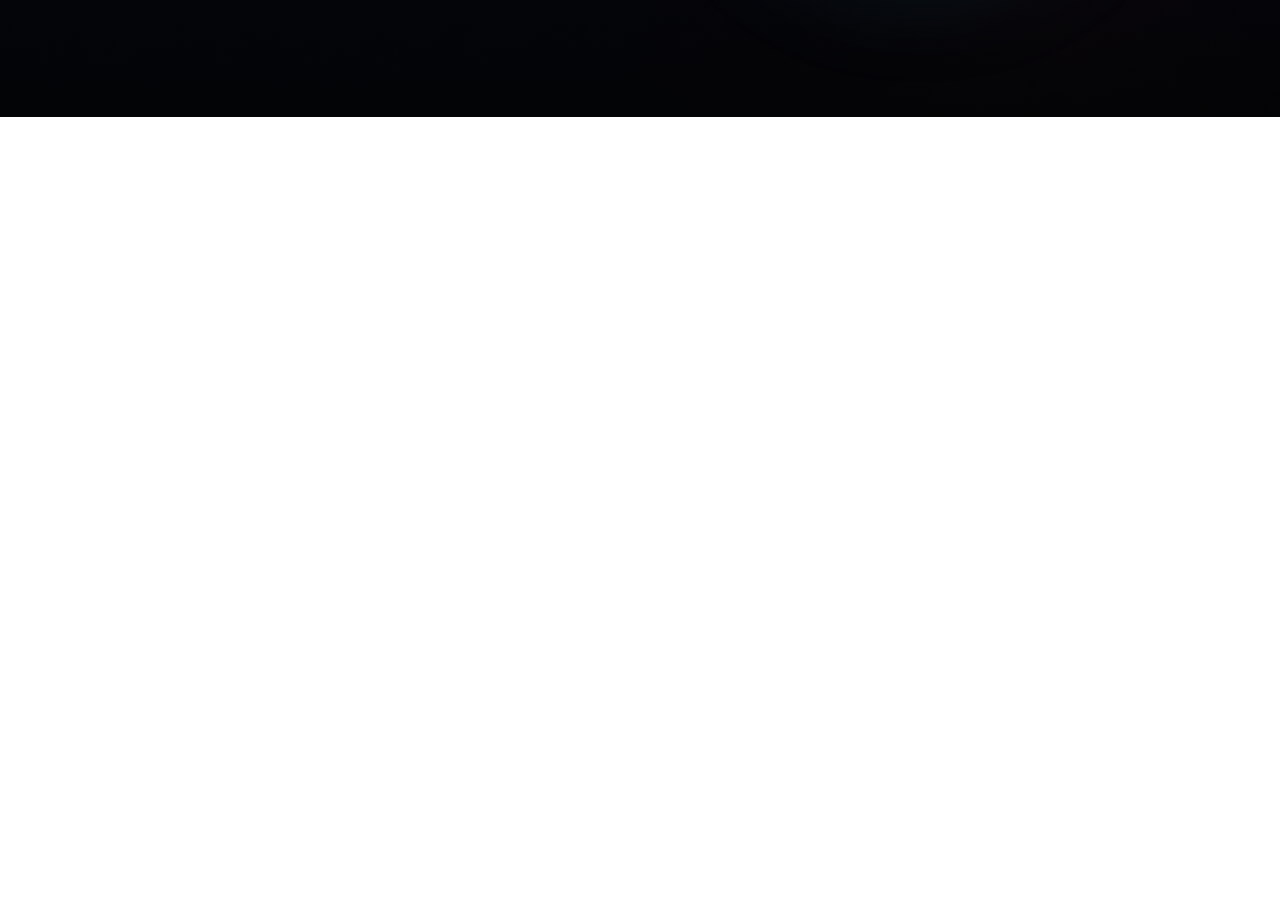
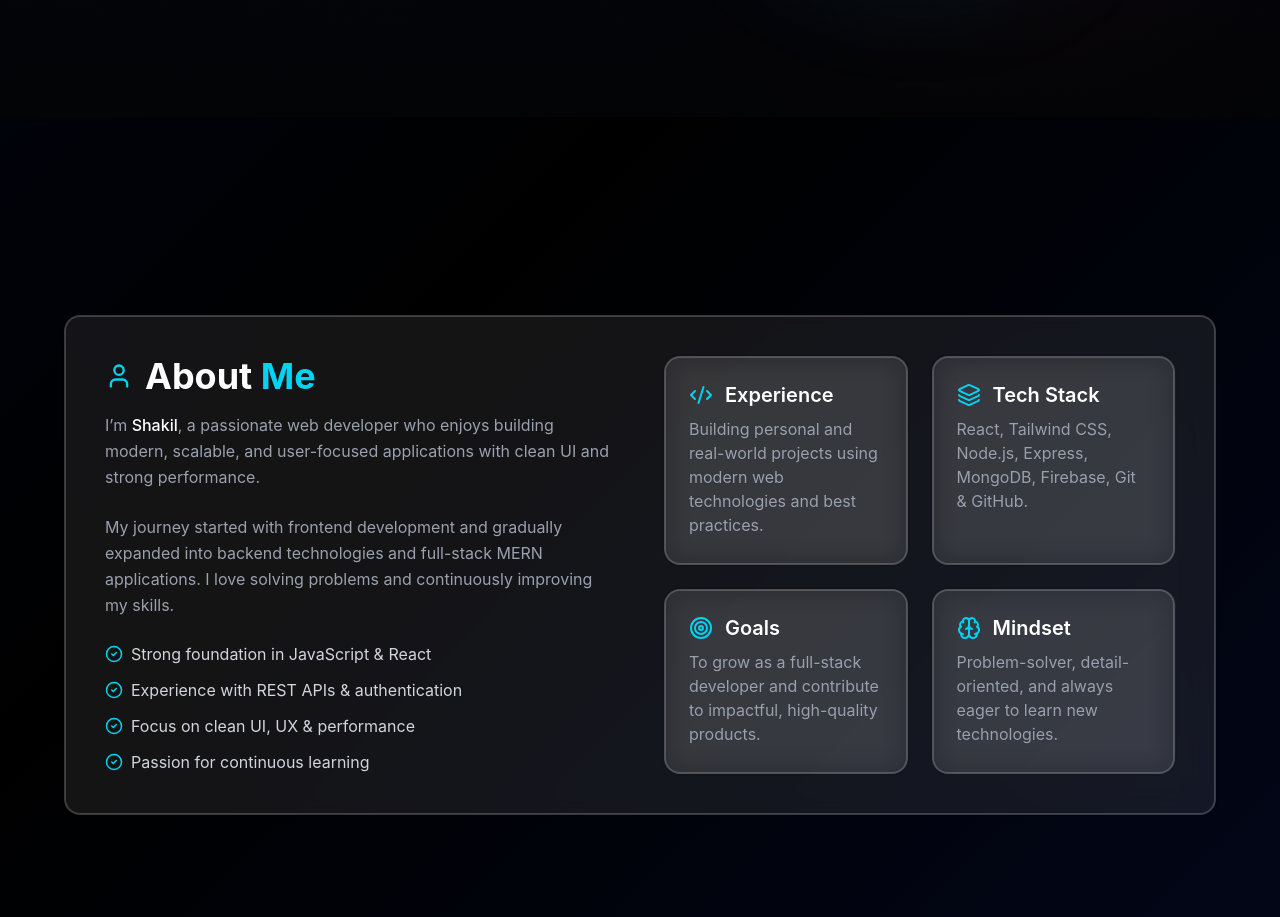
Before and after one commit to shakil218/my-personal-portfolio, a React (Vite) app: page / in a window 1280 px wide. Shown: the part 683-1600 px from the top of the page. Before the commit the page ends 800 px from the top, so only its background shows below. Built offline with nearby package versions, Linux system fonts and the light colour scheme.

Commit message:
About section design done.

```diff
--- a/package.json
+++ b/package.json
@@ -12,6 +12,7 @@
   "dependencies": {
     "@tailwindcss/vite": "^4.1.18",
     "framer-motion": "^12.24.7",
+    "lucide-react": "^0.562.0",
     "react": "^19.2.0",
     "react-dom": "^19.2.0",
     "react-router": "^7.11.0",
--- a/src/layout/MainLayout.jsx
+++ b/src/layout/MainLayout.jsx
@@ -1,6 +1,7 @@
 import React from 'react';
 import Navbar from '../components/Navbar';
 import Home from '../pages/Home';
+import About from '../pages/About';
 
 const MainLayout = () => {
   return (
@@ -8,6 +9,7 @@
       <Navbar></Navbar>
       <main>
         <Home></Home>
+        <About></About>
       </main>
     </>
   );
--- /dev/null
+++ b/src/pages/About.jsx
@@ -0,0 +1,120 @@
+import { motion } from "framer-motion";
+import { User, Code2, Layers, Target, Brain, CheckCircle2 } from "lucide-react";
+
+const About = () => {
+  return (
+    <section
+      id="about"
+      className="relative min-h-screen px-6 pt-28 sm:pt-32 md:pt-36 lg:pt-24 flex items-center justify-center"
+    >
+      <div className="glass max-w-6xl w-full p-10 grid grid-cols-1 md:grid-cols-2 gap-12">
+        {/* LEFT CONTENT */}
+        <motion.div
+          initial={{ opacity: 0, x: -40 }}
+          whileInView={{ opacity: 1, x: 0 }}
+          viewport={{ once: true }}
+          transition={{ duration: 0.6 }}
+        >
+          {/* Section Title */}
+          <div className="flex items-center gap-3 mb-4">
+            <User className="text-cyan-400" size={28} />
+            <h2 className="text-3xl md:text-4xl font-bold text-white">
+              About <span className="text-cyan-400">Me</span>
+            </h2>
+          </div>
+
+          <p className="text-gray-400 mb-6 leading-relaxed">
+            I’m <span className="text-white font-medium">Shakil</span>, a
+            passionate web developer who enjoys building modern, scalable, and
+            user-focused applications with clean UI and strong performance.
+          </p>
+
+          <p className="text-gray-400 mb-6 leading-relaxed">
+            My journey started with frontend development and gradually expanded
+            into backend technologies and full-stack MERN applications. I love
+            solving problems and continuously improving my skills.
+          </p>
+
+          {/* Highlights */}
+          <ul className="space-y-3 text-gray-300">
+            <li className="flex items-center gap-2">
+              <CheckCircle2 className="text-cyan-400" size={18} />
+              Strong foundation in JavaScript & React
+            </li>
+            <li className="flex items-center gap-2">
+              <CheckCircle2 className="text-cyan-400" size={18} />
+              Experience with REST APIs & authentication
+            </li>
+            <li className="flex items-center gap-2">
+              <CheckCircle2 className="text-cyan-400" size={18} />
+              Focus on clean UI, UX & performance
+            </li>
+            <li className="flex items-center gap-2">
+              <CheckCircle2 className="text-cyan-400" size={18} />
+              Passion for continuous learning
+            </li>
+          </ul>
+        </motion.div>
+
+        {/* RIGHT CONTENT */}
+        <motion.div
+          initial={{ opacity: 0, x: 40 }}
+          whileInView={{ opacity: 1, x: 0 }}
+          viewport={{ once: true }}
+          transition={{ duration: 0.6 }}
+          className="grid grid-cols-1 sm:grid-cols-2 gap-6"
+        >
+          {/* Card 1 */}
+          <div className="glass p-6">
+            <div className="flex items-center gap-3 mb-2">
+              <Code2 className="text-cyan-400" />
+              <h3 className="text-xl font-semibold text-white">Experience</h3>
+            </div>
+            <p className="text-gray-400">
+              Building personal and real-world projects using modern web
+              technologies and best practices.
+            </p>
+          </div>
+
+          {/* Card 2 */}
+          <div className="glass p-6">
+            <div className="flex items-center gap-3 mb-2">
+              <Layers className="text-cyan-400" />
+              <h3 className="text-xl font-semibold text-white">Tech Stack</h3>
+            </div>
+            <p className="text-gray-400">
+              React, Tailwind CSS, Node.js, Express, MongoDB, Firebase, Git &
+              GitHub.
+            </p>
+          </div>
+
+          {/* Card 3 */}
+          <div className="glass p-6">
+            <div className="flex items-center gap-3 mb-2">
+              <Target className="text-cyan-400" />
+              <h3 className="text-xl font-semibold text-white">Goals</h3>
+            </div>
+            <p className="text-gray-400">
+              To grow as a full-stack developer and contribute to impactful,
+              high-quality products.
+            </p>
+          </div>
+
+          {/* Card 4 */}
+          <div className="glass p-6">
+            <div className="flex items-center gap-3 mb-2">
+              <Brain className="text-cyan-400" />
+              <h3 className="text-xl font-semibold text-white">Mindset</h3>
+            </div>
+            <p className="text-gray-400">
+              Problem-solver, detail-oriented, and always eager to learn new
+              technologies.
+            </p>
+          </div>
+        </motion.div>
+      </div>
+    </section>
+  );
+};
+
+export default About;
```
Also changed, not shown: 1 other file (tests, documents, lock files or other folders).
